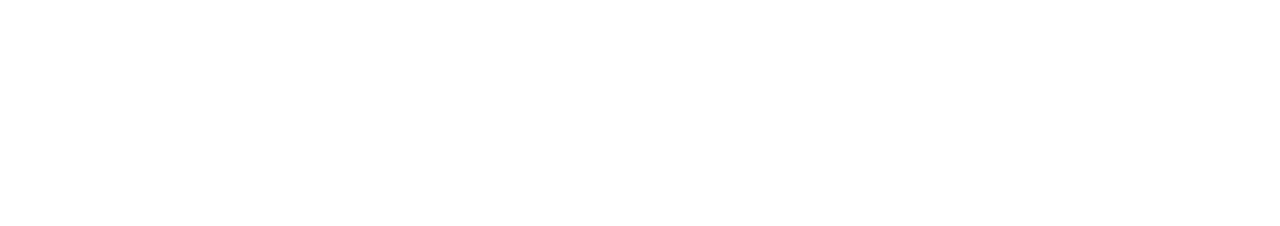
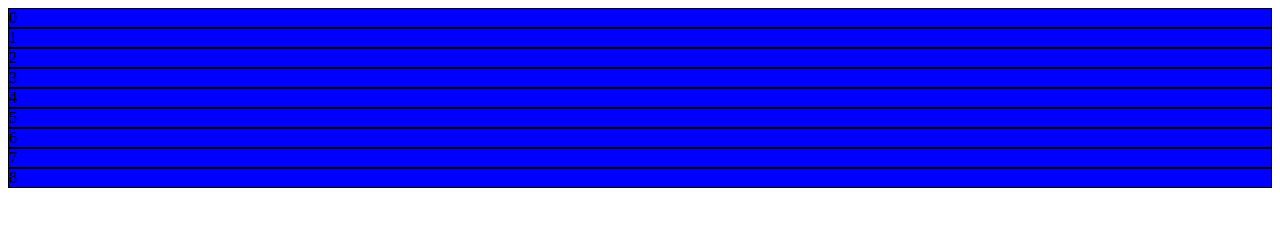
Before and after one commit to pn-code/tic-tac-toe, a plain HTML site: page main.html in a window 1280 px wide. Drawn offline with Linux system fonts and the light colour scheme.

Commit message:
added divs as squares and gameboard

```diff
--- a/main.html
+++ b/main.html
@@ -6,9 +6,18 @@
     <meta name="viewport" content="width=device-width, initial-scale=1.0">
     <title>tic-tac-toe</title>
     <link rel="stylesheet" href="style.css">
+    <script src="script.js" defer></script>
 </head>
 <body>
-
-    <script src="script.js"></script>
+    <div id="gameboard"></div>
+    <div class="square">0</div>
+    <div class="square">1</div>
+    <div class="square">2</div>
+    <div class="square">3</div>
+    <div class="square">4</div>
+    <div class="square">5</div>
+    <div class="square">6</div>
+    <div class="square">7</div>
+    <div class="square">8</div>
 </body>
 </html>
--- a/style.css
+++ b/style.css
@@ -0,0 +1,8 @@
+#gameboard{
+
+}
+
+.square{
+    background-color: blue;
+    border: 1px solid;
+}
```
